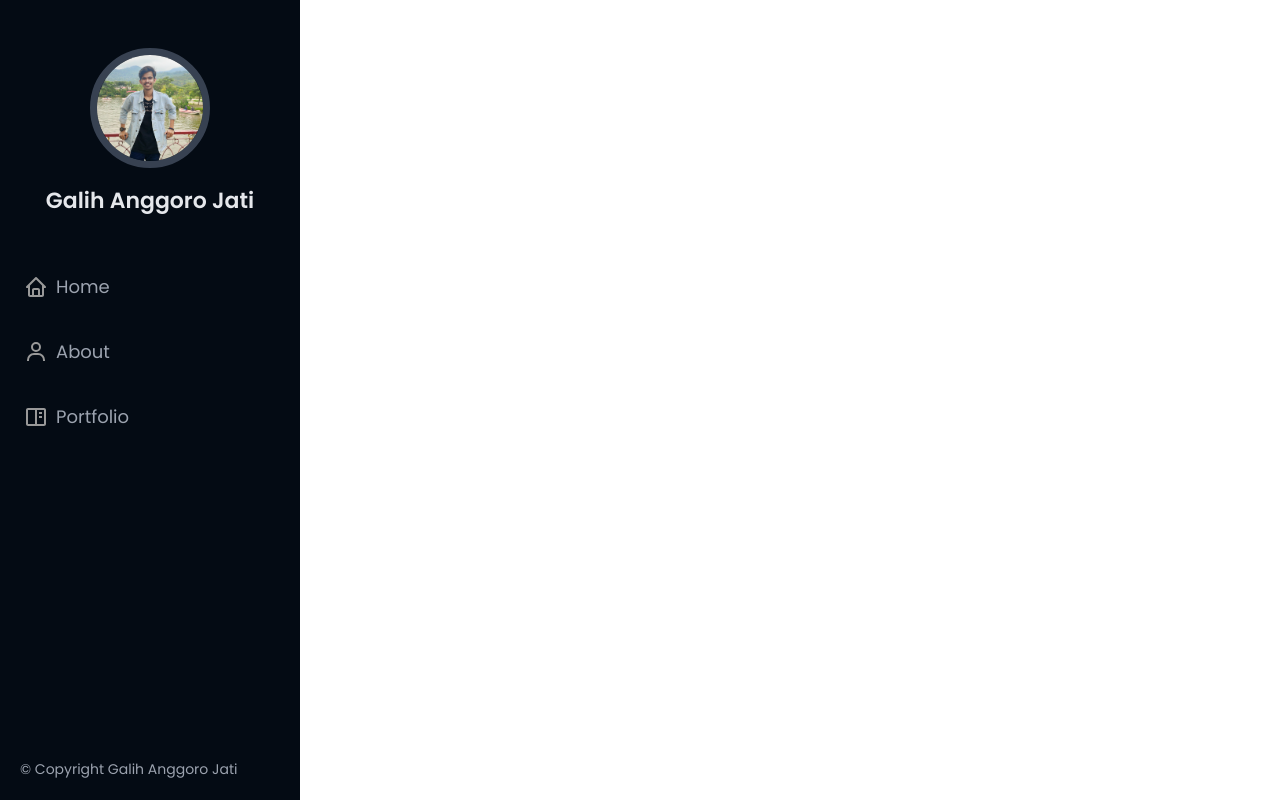
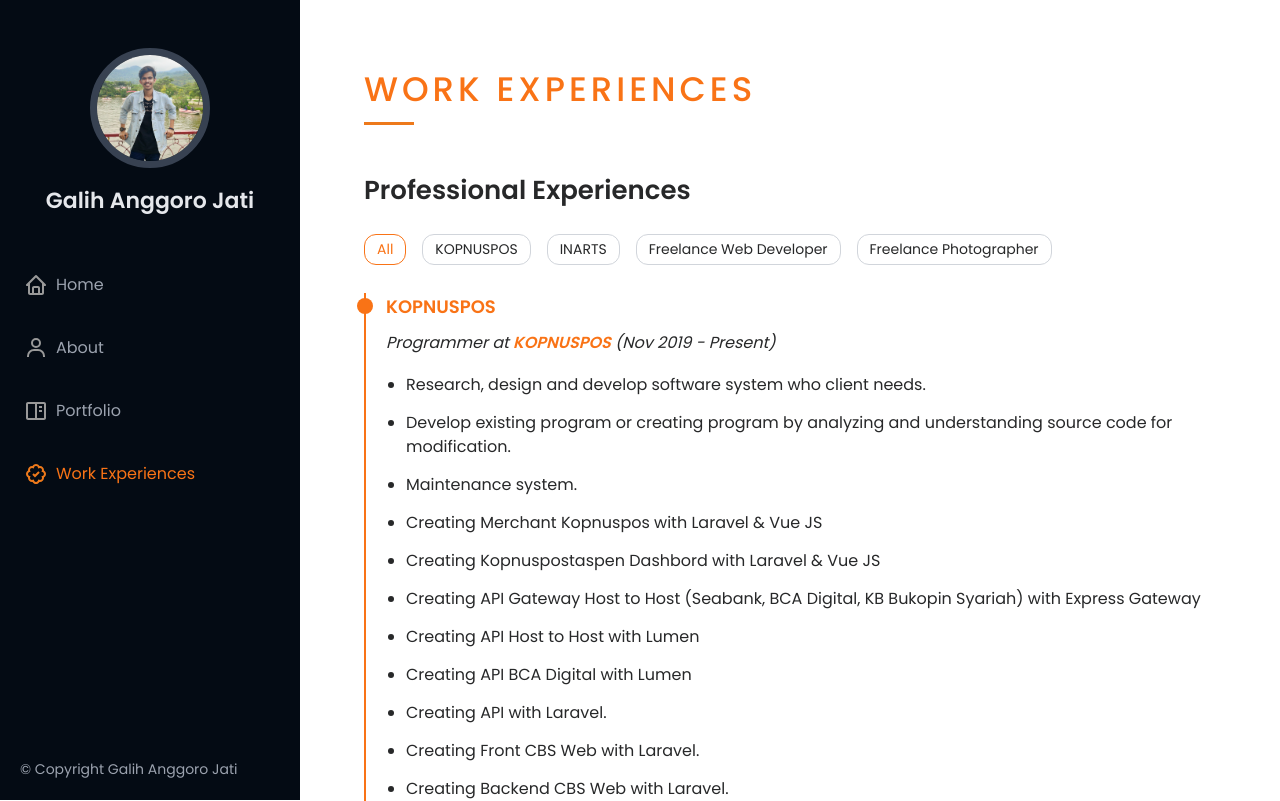
Before and after one commit to galeeh16/nuxt-profile-galih, a Nuxt app: page /work-experiences in a window 1280 px wide. Shown: the top 801 px of the page. Built offline with nearby package versions, Linux system fonts and the light colour scheme; what vue-easy-lightbox, vue-writer would draw is missing.

Commit message:
add work experienes page

```diff
--- a/components/ScrollToTop.vue
+++ b/components/ScrollToTop.vue
@@ -1,7 +1,7 @@
 <template>
   <transition name="fade">
     <div id="pagetop"
-      class="fixed p-2 bg-orange-500 text-white shadow-lg  rounded bottom-[34px] right-[34px] cursor-pointer"
+      class="fixed p-2 bg-orange-500 text-white shadow-lg rounded-full bottom-[34px] right-[34px] cursor-pointer"
       v-show="scY > 300" @click="toTop">
       <svg xmlns="http://www.w3.org/2000/svg" width="30" height="30" viewBox="0 0 24 24" fill="none" stroke="currentColor"
         stroke-width="2" stroke-linecap="round" stroke-linejoin="round" class="feather feather-arrow-up">
--- a/layouts/default.vue
+++ b/layouts/default.vue
@@ -7,14 +7,14 @@
         <img src="/profile-img.webp" class="w-[120px] h-[120px] rounded-full border-[7px] border-gray-700" />
       </div>
 
-      <div class="mt-4">
-        <p class="text-gray-200 text-center font-semibold text-[22px]">Galih Anggoro Jati</p>
+      <div class="mt-4 text-center">
+        <nuxt-link to="/" class="text-gray-200 font-semibold text-[22px]">Galih Anggoro Jati</nuxt-link>
       </div>
 
       <div class="mt-14">
         <ul>
           <li class="mb-8 font-normal" v-for="link in links" :key="link.id">
-            <nuxt-link :to="link.to" class="inline-flex items-center gap-2 text-gray-400  text-lg">
+            <nuxt-link :to="link.to" class="inline-flex items-center gap-2 text-gray-400 ">
               <span :style="link.to == route.path ? linkOverrideStyle : linkBaseStyle" v-html="link.svg"></span>
               <span :class="link.to == route.path ? 'text-orange-500' : 'text-gray-400'">{{ $t(link.name) }}</span>
             </nuxt-link>
@@ -118,6 +118,12 @@
     to: '/portfolio',
     name: 'portfolio',
     svg: `<svg xmlns="http://www.w3.org/2000/svg" width="24" height="24" viewBox="0 0 24 24" style="transform: ;msFilter:;"><path d="M20 3H4c-1.103 0-2 .897-2 2v14c0 1.103.897 2 2 2h16c1.103 0 2-.897 2-2V5c0-1.103-.897-2-2-2zM4 19V5h7v14H4zm9 0V5h7l.001 14H13z"></path><path d="M15 7h3v2h-3zm0 4h3v2h-3z"></path></svg>`
+  },
+  {
+    id: 4,
+    to: '/work-experiences',
+    name: 'work_experiences',
+    svg: `<svg xmlns="http://www.w3.org/2000/svg" width="24" height="24" viewBox="0 0 24 24" style="transform: ;msFilter:;"><path d="M4.035 15.479A3.976 3.976 0 0 0 4 16c0 2.378 2.138 4.284 4.521 3.964C9.214 21.198 10.534 22 12 22s2.786-.802 3.479-2.036C17.857 20.284 20 18.378 20 16c0-.173-.012-.347-.035-.521C21.198 14.786 22 13.465 22 12s-.802-2.786-2.035-3.479C19.988 8.347 20 8.173 20 8c0-2.378-2.143-4.288-4.521-3.964C14.786 2.802 13.466 2 12 2s-2.786.802-3.479 2.036C6.138 3.712 4 5.622 4 8c0 .173.012.347.035.521C2.802 9.214 2 10.535 2 12s.802 2.786 2.035 3.479zm1.442-5.403 1.102-.293-.434-1.053A1.932 1.932 0 0 1 6 8c0-1.103.897-2 2-2 .247 0 .499.05.73.145l1.054.434.293-1.102a1.99 1.99 0 0 1 3.846 0l.293 1.102 1.054-.434C15.501 6.05 15.753 6 16 6c1.103 0 2 .897 2 2 0 .247-.05.5-.145.73l-.434 1.053 1.102.293a1.993 1.993 0 0 1 0 3.848l-1.102.293.434 1.053c.095.23.145.483.145.73 0 1.103-.897 2-2 2-.247 0-.499-.05-.73-.145l-1.054-.434-.293 1.102a1.99 1.99 0 0 1-3.846 0l-.293-1.102-1.054.434A1.935 1.935 0 0 1 8 18c-1.103 0-2-.897-2-2 0-.247.05-.5.145-.73l.434-1.053-1.102-.293a1.993 1.993 0 0 1 0-3.848z"></path><path d="m15.742 10.71-1.408-1.42-3.331 3.299-1.296-1.296-1.414 1.414 2.704 2.704z"></path></svg>`
   }
 ])
 
--- a/locales/en.json
+++ b/locales/en.json
@@ -4,5 +4,6 @@
   "next": "Next",
   "home": "Home",
   "about": "About",
-  "portfolio": "Portfolio"
+  "portfolio": "Portfolio",
+  "work_experiences": "Work Experiences"
 }
--- /dev/null
+++ b/pages/work-experiences.vue
@@ -0,0 +1,133 @@
+<template>
+  <div class="p-4 md:p-10 lg:p-16">
+    <HeaderTitle title="WORK EXPERIENCES" />
+
+    <div class="mt-10"></div>
+
+    <div class="grid">
+      <div class="mb-4">
+        <h3 class="text-[26px] font-semibold mt-4">Professional Experiences</h3>
+
+        <div class="flex gap-4 items-center mt-6 mb-4 overflow-x-auto pb-3">
+          <button v-for="filter in filterButton" :key="filter.id" @click="filtered(filter.id)"
+            class="cursor-pointer focus:outline-none active:outline-none px-3 py-1 rounded-xl border border-gray-300 text-[14px] hover:text-orange-500 hover:border-orange-500 ease-in-out transition duration-100 whitespace-nowrap"
+            :class="search === filter.id ? 'text-orange-500 border-orange-500' : 'border-gray-300'">
+            {{ filter.title }}
+          </button>
+        </div>
+
+        <div v-for="work in workFilter" :key="work.id"
+          class="pt-0 pr-0 pb-5 pl-5 border-l-2 border-l-orange-500 relative before:bg-orange-500 before:top-[5px] before:content=[''] before:absolute before:w-4 before:h-4 before:-left-[9px] before:rounded-full">
+          <h4 class="leading-[28px] text-lg text-orange-500 font-semibold mb-2">{{ work.office }}</h4>
+          <p class="italic leading-[28px]">
+          <div v-html="work.desc"></div>
+          </p>
+
+          <ul class="pl-5 mt-4 list-disc">
+            <li class="pb-3.5" v-for="item in work.list" :key="item.id">
+              <div v-html="item.text"></div>
+            </li>
+          </ul>
+        </div>
+
+      </div>
+    </div>
+  </div>
+</template>
+
+<script setup>
+const workExperiences = ref([
+  {
+    id: 1,
+    office: 'KOPNUSPOS',
+    desc: `Programmer at <a target="_blank" href="https://www.kopnuspos.com/" class="italic font-semibold text-orange-500 hover:underline">KOPNUSPOS</a> (Nov 2019 - Present)`,
+    list: [
+      { id: '1-1', text: 'Research, design and develop software system who client needs.' },
+      { id: '1-2', text: 'Develop existing program or creating program by analyzing and understanding source code for modification.' },
+      { id: '1-3', text: 'Maintenance system.' },
+      { id: '1-4', text: 'Creating Merchant Kopnuspos with Laravel & Vue JS' },
+      { id: '1-5', text: 'Creating Kopnuspostaspen Dashbord with Laravel & Vue JS' },
+      { id: '1-6', text: 'Creating API Gateway Host to Host (Seabank, BCA Digital, KB Bukopin Syariah) with Express Gateway' },
+      { id: '1-7', text: 'Creating API Host to Host with Lumen' },
+      { id: '1-8', text: 'Creating API BCA Digital with Lumen' },
+      { id: '1-9', text: 'Creating API with Laravel.' },
+      { id: '1-10', text: 'Creating Front CBS Web with Laravel.' },
+      { id: '1-11', text: 'Creating Backend CBS Web with Laravel.' },
+      { id: '1-12', text: 'Creating MIS with Laravel.' },
+      { id: '1-13', text: 'Creating KDIGI-BO-WEB with Laravel.' },
+      { id: '1-14', text: 'Creating API Module Lending for CBS with Lumen' },
+      { id: '1-15', text: 'Creating API Module Funding for CBS with Lumen' },
+      { id: '1-16', text: 'Creating API Module Funding for CBS with Lumen' },
+      { id: '1-17', text: 'Creating Service Reporting Web for CBS with Lumen' },
+      { id: '1-18', text: 'Creating Service CRUD for CBS with Lumen' },
+      { id: '1-19', text: 'Creating Service HBHT for CBS with Lumen' },
+      { id: '1-20', text: 'Creating Authentication Service for CBS with Lumen' },
+      { id: '1-21', text: 'Monitoring System with graphic output for user (Build with Laravel).' },
+      { id: '1-22', text: 'Creating API Gateway for Host to Host Bukopin Syariah with Express Gateway.' },
+      { id: '1-23', text: 'Creating KOPNUSPOSTASPEN Dashboard with Laravel, Vue JS.' },
+      { id: '1-24', text: 'Creating Merchant Dashboard for Admin with Laravel.' },
+      { id: '1-25', text: 'Creating Front KopnusCuanpao for with Vue JS.' },
+      { id: '1-26', text: 'Creating Backend KopnusCuanpao for with Lumen.' },
+    ]
+  },
+  {
+    id: 2,
+    office: 'INARTS',
+    desc: `Junior Programmer at <a target="_blank" href="http://www.inarts.co.id/" class="italic font-semibold text-orange-500 hover:underline">PT. Inti Artistika Solusitama</a> (Oct 2018 - Oct 2019)`,
+    list: [
+      { id: '2-1', text: 'Reseacrh, design and develop software system who client needs.' },
+      { id: '2-2', text: 'Develop existing program or creating program by analyzing and understanding source code for modification.' },
+      { id: '2-3', text: 'Maintenance system.' },
+      { id: '2-4', text: `Creating <a target="_blank" href="https://www.youb.id/" class="text-orange-500 font-semibold hover:underline">youb.id</a> with PHP (Webid)` },
+      { id: '2-5', text: 'Creating API with Django.' },
+      { id: '2-6', text: 'Creating API with Laravel.' },
+      { id: '2-7', text: 'Creating Admin Dashboard with React.' },
+    ]
+  },
+  {
+    id: 3,
+    office: 'Freelance Web Developer',
+    desc: 'Freelance Web Developer (2017 - Present)',
+    list: [
+      { id: '3-1', text: `Creating <a target="_blank" href="https://logee.id/" class="text-orange-500 font-semibold hover:underline">Logee</a> (a subsidiary of Telkom) with Laravel` },
+      { id: '3-2', text: 'Creating Dextop Dashboard (Backoffice for Telkom DEX Team) with Laravel.' },
+      { id: '3-3', text: 'Creating KPU Web Dashboard Cianjur with Laravel.' },
+      { id: '3-4', text: 'Creating <a target="_blank" href="https://disnakertrans.cianjurkab.go.id/skm/" class="text-orange-500 font-semibold hover:underline">SKM</a> (Survey App for Disnakertrans) Cianjur.' },
+    ]
+  },
+  {
+    id: 4,
+    office: 'Freelance Photographer',
+    desc: 'Freelance Photographer (2016 - 2017)',
+    list: [
+      { id: '4-1', text: 'Photographing events and editing photos.' }
+    ]
+  }
+]);
+
+
+const search = ref(999) // default All
+
+const filterButton = ref([
+  { id: 999, title: 'All' },
+  { id: 1, title: 'KOPNUSPOS' },
+  { id: 2, title: 'INARTS' },
+  { id: 3, title: 'Freelance Web Developer' },
+  { id: 4, title: 'Freelance Photographer' },
+])
+
+const workFilter = computed(() => {
+  if (search.value === 999) {
+    return workExperiences.value
+  }
+  return workExperiences.value.filter(app => {
+    // return app.name.toLowerCase().includes(search.value) || app.type.toLowerCase().includes(search.value);
+    return app.id === search.value;
+  })
+})
+
+const filtered = (id) => {
+  search.value = id
+}
+
+</script>
```
